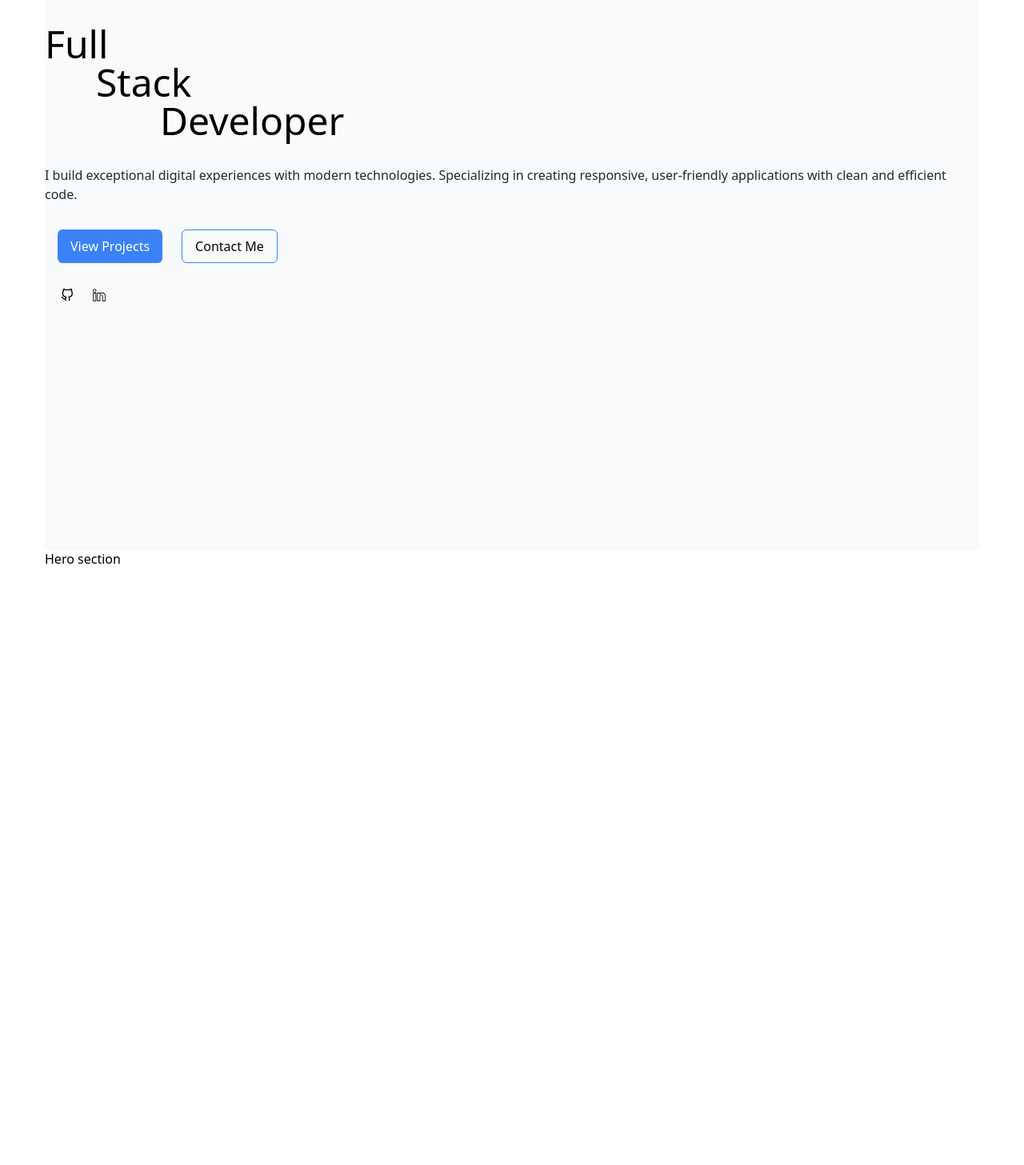
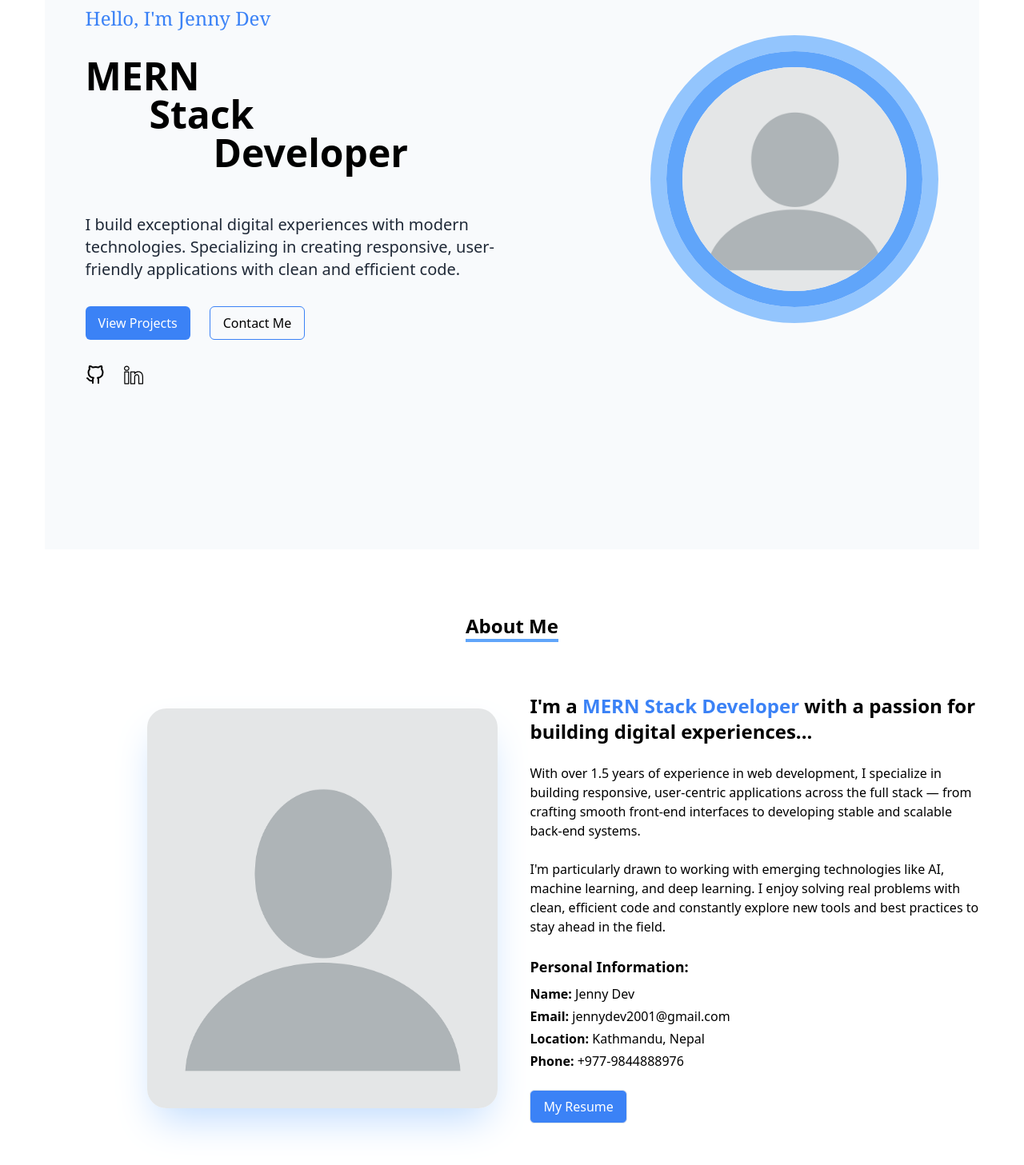
Before and after one commit to zennie2001/myPortfolio, a React (Vite) app: page / in a window 1280 px wide. Shown: the part 113-1570 px from the top of the page at 80% size. Built offline with nearby package versions, Linux system fonts and the light colour scheme.

Commit message:
about page

```diff
--- a/src/components/About.jsx
+++ b/src/components/About.jsx
@@ -1,9 +1,45 @@
 import React from 'react'
+import profile from "../assets/profile.webp"
 
 function About() {
   return (
-    <div className=' w-full h-screen'>
-            <p>Hero section</p>
+   <div className=' w-full sm:h-[200vh] md:h-[110vh] pt-20'>
+    <div className='flex justify-center pb-16'>
+      <h1 className='text-center text-2xl font-bold border-b-4 border-blue-400 border-spacing-2'>About Me</h1>
+
+    </div>
+        <div className='flex items-center  md:flex-row lg:flex-row sm:flex-col gap-10 '>
+
+          {/* picture */}
+          <div className=' md:w-[50%] lg:w-[50%] md:pl-32'>
+            <img src={profile}
+            className="w-[500px] h-[500px] rounded-3xl shadow-2xl shadow-blue-200   "
+            />
+          </div>
+
+          <div className='md:w-[50%] lg:w-[50%] flex flex-col gap-6'>
+            <h2 className='text-2xl font-semibold '>I'm a <span className='text-blue-500'>MERN Stack Developer</span> with a passion for building digital experiences...</h2>
+            <p>With over 1.5 years of experience in web development, I specialize in building responsive, user-centric applications across the full stack — from crafting smooth front-end interfaces to developing stable and scalable back-end systems.</p>
+            <p>I'm particularly drawn to working with emerging technologies like AI, machine learning, and deep learning. I enjoy solving real problems with clean, efficient code and constantly explore new tools and best practices to stay ahead in the field.</p>
+
+            <div>
+              <p className='text-lg font-semibold'>Personal Information:</p>
+              <div className='flex flex-col gap-1 pt-2 pb-6'>
+              <p><span className='font-semibold'>Name:</span> Jenny Dev</p>
+              <p><span className='font-semibold'>Email:</span> jennydev2001@gmail.com</p>
+              <p><span className='font-semibold'>Location:</span> Kathmandu, Nepal</p>
+              <p><span className='font-semibold'>Phone:</span> +977-9844888976</p>
+              </div>
+              <button className='px-4 py-2 border bg-blue-500 text-white rounded-md'>My Resume</button>
+
+            </div>
+
+          </div>
+
+
+
+
+        </div>
     </div>
   )
 }
--- a/src/components/Hero.jsx
+++ b/src/components/Hero.jsx
@@ -1,38 +1,43 @@
 import React from 'react'
 import { FiGithub } from "react-icons/fi";
 import { SlSocialLinkedin } from "react-icons/sl";
+import profile from "../assets/profile.webp"
 
 function Hero() {
   return (
-    <div className='bg-slate-50 dark:bg-gray-900 w-full h-screen '>
-        <div className='flex sm:flex-col pt-20'>
+    <div className='bg-slate-50 dark:bg-gray-900 w-full sm:h-[150vh] md:h-screen '>
+        <div className='flex items-center justify-around md:flex-row lg:flex-row sm:flex-col gap-20 pt-20'>
             {/* Introduction */}
-            <div className='flex flex-col gap-8'>
+            <div className='md:w-[45%] md:pt-10 flex flex-col gap-8'>
                 <p className='text-2xl font-serif text-blue-500'>Hello, I'm Jenny Dev</p>
                 <div>
-                <h1 className='text-5xl'>Full</h1>
-                <h1 className="indent-16 text-5xl">Stack</h1>
-                <h1 className="indent-36 text-5xl">Developer</h1>
+                <h1 className='text-5xl font-semibold'>MERN</h1>
+                <h1 className="indent-20 text-5xl font-semibold">Stack</h1>
+                <h1 className="indent-40 text-5xl font-semibold">Developer</h1>
                 </div>
-                <p className='text-gray-800 dark:text-white'>I build exceptional digital experiences with modern technologies. Specializing in creating responsive, user-friendly applications with clean and efficient code.</p>
+                <p className='text-xl pt-5 text-gray-800 dark:text-white'>I build exceptional digital experiences with modern technologies. Specializing in creating responsive, user-friendly applications with clean and efficient code.</p>
 
-                <div className='flex gap-6 px-4'>
+                <div className='flex gap-6 '>
                     <button className='bg-blue-500 text-white  px-4 py-2 rounded-md'>View Projects</button>
                     <button className='border border-blue-500 px-4 py-2 rounded-md'>Contact Me</button>
                 </div>
 
-                <div className='flex gap-6 px-5'>
-                    <FiGithub />
-                    <SlSocialLinkedin />
+                <div className='flex gap-6 '>
+                    <FiGithub className='text-2xl'/>
+                    <SlSocialLinkedin className='text-2xl'  />
 
                 </div>
             </div>
 
             {/* picture */}
-            <div>
+            <div className='flex '>
+             <div className="rounded-full  border-[20px] border-blue-300">
+                <img src={profile}
+                className="w-80 h-80 rounded-full border-[20px] border-blue-400"
+                />
+            </div>
 
             </div>
-
         </div>
     </div>
   )
```
Also changed, not shown: src/assets/profile.webp (added).
